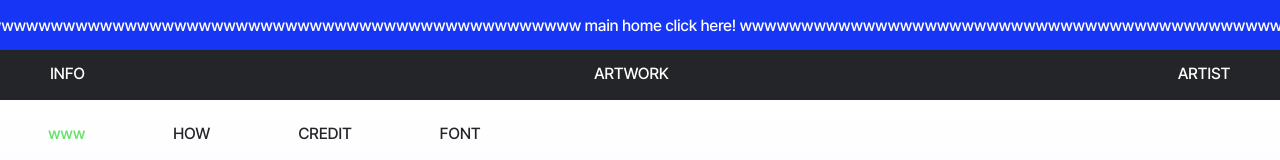
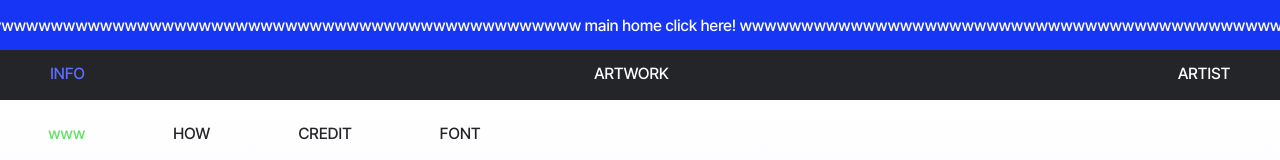
Before and after one commit to JaeIL00/www-project-web, a React (Vite) app: page /info/www in a window 1280 px wide. Shown: the top 160 px of the page. Built offline with nearby package versions, Linux system fonts and the light colour scheme.

Commit message:
fix: Global Header Checking Url #13

```diff
--- a/src/components/globalHeader/GlobalHeader.tsx
+++ b/src/components/globalHeader/GlobalHeader.tsx
@@ -7,8 +7,8 @@ export const GlobalHeader = () => {
   const [textColor, setTextColor] = useState([false, false, false])
   const { pathname } = useLocation()
   useEffect(() => {
-    const page = pathname.slice(1)
-    textColorHandler(page)
+    const page = pathname.split('/')
+    textColorHandler(page[1])
   }, [])
 
   const textColorHandler = (page: string) => {
```
